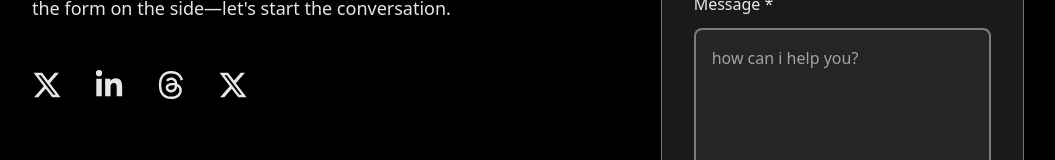
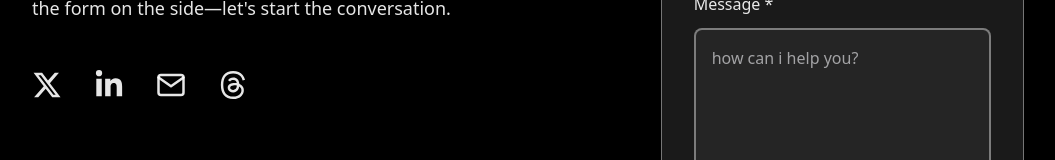
Before and after one commit to theo-code1/MyPortfolio, a React (Vite) app: page /contact in a window 1280 px wide. Shown: the part 451-611 px from the top of the page, without its empty margins (112-1167 px from the left). Built offline with nearby package versions, Linux system fonts and the light colour scheme.

Commit message:
Updates contact and hero section and adds email icon
Updates social media links in the contact section to include correct URLs and adds a new email icon.

Removes an unnecessary console log from the NavBar component.

Adjusts the HeroSection by removing the animation style to prevent conflicts.

```diff
--- a/src/Components/HeroSection.jsx
+++ b/src/Components/HeroSection.jsx
@@ -12,6 +12,13 @@ import Carousel from './Carousel'
 import GithubIcon from "../assets/Icons/Github";
 
 const HeroSection = ({ overviewRef, aboutRef, workRef }) => {
+
+  const screenSize = {
+    mobile: false,
+    tablet: false,
+    laptop: false,
+    desktop: false
+  }
 
   return (
     <section id="Overview" ref={overviewRef} className='h-max pt-10 md:pt-20 lg:pt-24 pb-12 px-2 max-w-screen overflow-x-hidden'>
@@ -42,7 +49,7 @@ const HeroSection = ({ overviewRef, aboutRef, workRef }) => {
 
               </div>
               <h3 className='text-sm md:text-xl font-switzer text-dark-blue mb-8 animate-poop [--delay:0.5] lg:[--delay:1.2]'  >Never miss a note, an idea, or a connection again—stay organized, inspired,<br className="hidden md:flex" /> and effortlessly connected every step of the way.</h3>
-              <div className="cta-buttons flex items-center gap-3 md:gap-6 mx-auto md:animate-position-opacity" style={{animation: 'none'}}>
+              <div className="cta-buttons flex items-center gap-3 md:gap-6 mx-auto md:animate-position-opacity">
                   <Link to={'/my-work'} className='flex items-center gap-2 px-4 md:px-8 py-3 md:py-4 bg-white border-[1.5px] border-black rounded-xl font-switzer font-medium text-[16px] md:text-lg hover:shadow-[0_2px_20px_0_var(--color-shadow-black)] cursor-pointer transition-all duration-200 group'>See Projects <SeeArrow className='text-2xl group-hover:translate-x-2  transition-all duration-200' /></Link>
                   <Link to={'/contact'} className='flex items-center gap-2 px-4 md:px-8 py-3 md:py-4 bg-primary-blue text-white rounded-xl font-switzer font-medium text-[16px] md:text-lg hover:brightness-95 active:brightness-80 transition-all duration-200 cursor-pointer group' >Start Your Project <GoArrow className='text-2xl group-hover:translate-x-2 group-hover:-translate-y-1 group-hover:scale-[1.1] transition-all duration-200'/></Link>
               </div>
--- a/src/Components/NavBar.jsx
+++ b/src/Components/NavBar.jsx
@@ -26,7 +26,6 @@ const NavBar = ({ overviewRef, aboutRef, workRef }) => {
     return () => window.removeEventListener('scroll', handleScroll);
   }, []);
 
-console.log(isPhoneMenuOpened)
 
 
   return (
--- a/src/Pages/ContactSection.jsx
+++ b/src/Pages/ContactSection.jsx
@@ -5,6 +5,7 @@ import { useState } from "react";
 import { FaXTwitter } from "react-icons/fa6";
 import { FaThreads } from "react-icons/fa6";
 import { FaLinkedinIn } from "react-icons/fa6";
+import Mail from '../assets/Icons/Mail'
 import SendIcon from "../assets/Icons/SendIcon";
 
 const Contact = () => {
@@ -90,17 +91,17 @@ const Contact = () => {
             <br /> the form on the side—let's start the conversation.
           </p>
           <div className="social-media flex items-center gap-8 text-3xl">
-            <a href="">
+            <a href="https://x.com/TheoKode_?t=Aeyn9E65s60T6on178qkMg&s=08" target="_blank">
               <FaXTwitter />
             </a>
-            <a href="">
+            <a href="https://www.linkedin.com/in/theo-kode-0b35a632a?utm_source=share&utm_campaign=share_via&utm_content=profile&utm_medium=android_app " target="_blank">
               <FaLinkedinIn />
             </a>
-            <a href="">
+            <a href="mailto:codingbusiness99@gmail.com" target="_blank">
+              <Mail />
+            </a>
+            <a href="https://www.threads.net/@theokode" target="_blank">
               <FaThreads />
-            </a>
-            <a href="">
-              <FaXTwitter />
             </a>
           </div>
         </div>
--- /dev/null
+++ b/src/assets/Icons/Mail.jsx
@@ -0,0 +1,7 @@
+import * as React from "react";
+
+function FiMail(props) {
+  return <svg stroke="currentColor" fill="none" strokeWidth={2} viewBox="0 0 24 24" strokeLinecap="round" strokeLinejoin="round" height="1em" width="1em" {...props}><path d="M4 4h16c1.1 0 2 .9 2 2v12c0 1.1-.9 2-2 2H4c-1.1 0-2-.9-2-2V6c0-1.1.9-2 2-2z" /><polyline points="22,6 12,13 2,6" /></svg>;
+}
+
+export default FiMail;
```
